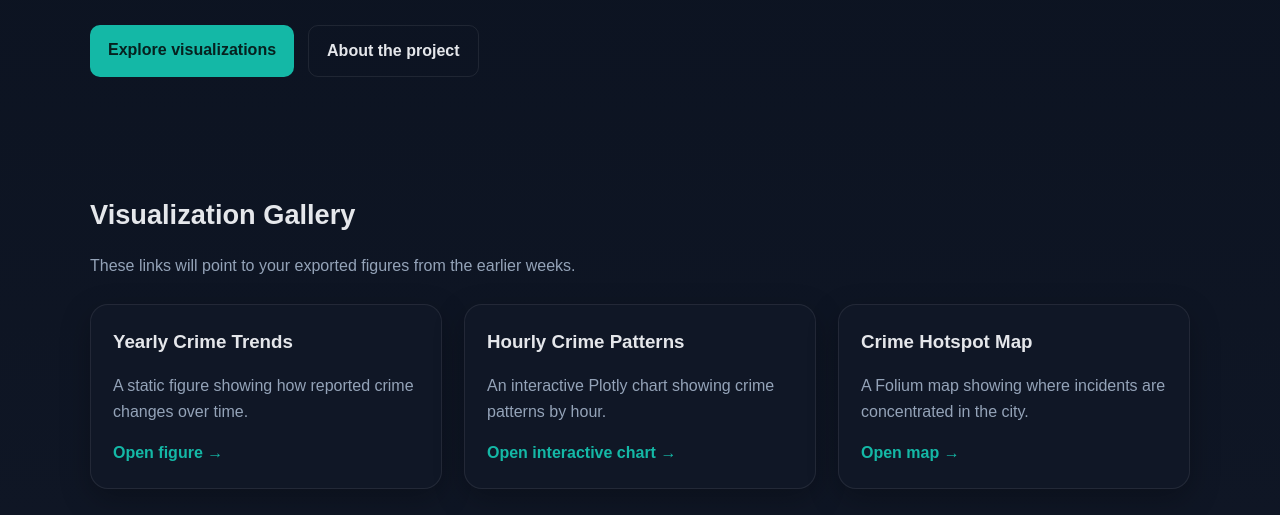
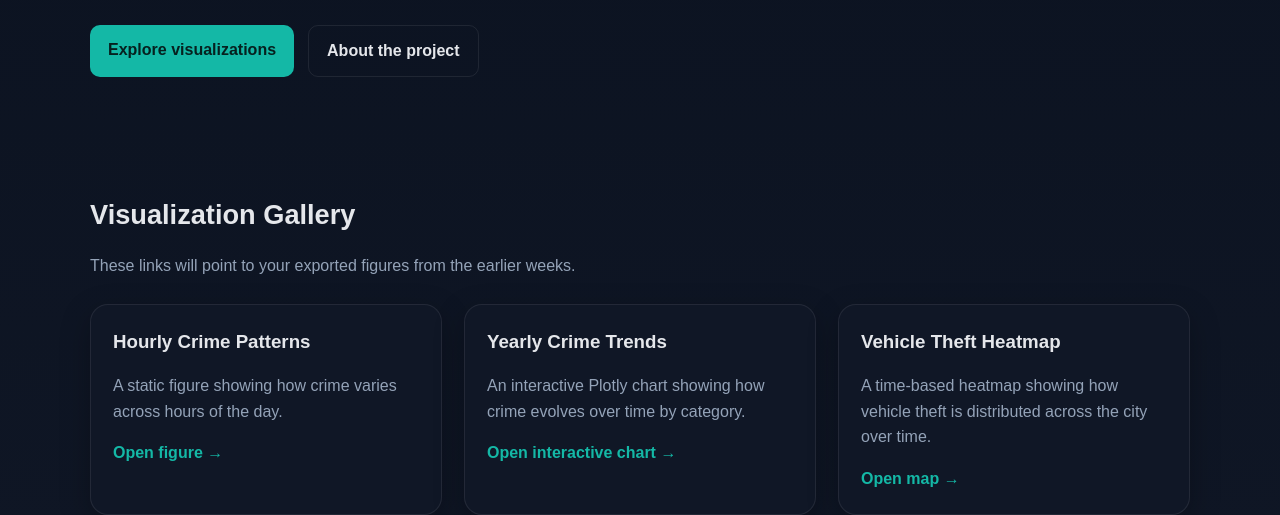
Before and after one commit to chrysiida31/chrysiida31.github.io, a plain HTML site: page index.html in a window 1280 px wide. Shown: the part 288-803 px from the top of the page. Drawn offline with Linux system fonts and the light colour scheme.

Commit message:
Fix visualization links and titles

```diff
--- a/index.html
+++ b/index.html
@@ -215,21 +215,21 @@
 
         <div class="grid">
         <article class="card">
-            <h3>Yearly Crime Trends</h3>
-            <p>A static figure showing how reported crime changes over time.</p>
-            <a class="card-link" href="images/yearly_crime_trends.png" target="_blank">Open figure →</a>
+            <h3>Hourly Crime Patterns</h3>
+            <p>A static figure showing how crime varies across hours of the day.</p>
+            <a class="card-link" href="images/hourly_crime_patterns.png" target="_blank">Open figure →</a>
         </article>
 
         <article class="card">
-            <h3>Hourly Crime Patterns</h3>
-            <p>An interactive Plotly chart showing crime patterns by hour.</p>
-            <a class="card-link" href="visualizations/crime_hourly_interactive.html" target="_blank">Open interactive chart →</a>
+            <h3>Yearly Crime Trends</h3>
+            <p>An interactive Plotly chart showing how crime evolves over time by category.</p>
+            <a class="card-link" href="visualizations/yearly_crime_plotly.html" target="_blank">Open interactive chart →</a>
         </article>
 
         <article class="card">
-            <h3>Crime Hotspot Map</h3>
-            <p>A Folium map showing where incidents are concentrated in the city.</p>
-            <a class="card-link" href="visualizations/sf_crime_heatmap.html" target="_blank">Open map →</a>
+            <h3>Vehicle Theft Heatmap</h3>
+            <p>A time-based heatmap showing how vehicle theft is distributed across the city over time.</p>
+            <a class="card-link" href="visualizations/crime_heatmap_time.html" target="_blank">Open map →</a>
         </article>
         </div>
       </div>
```
Lines whose indentation alone changed are shown as unchanged.
